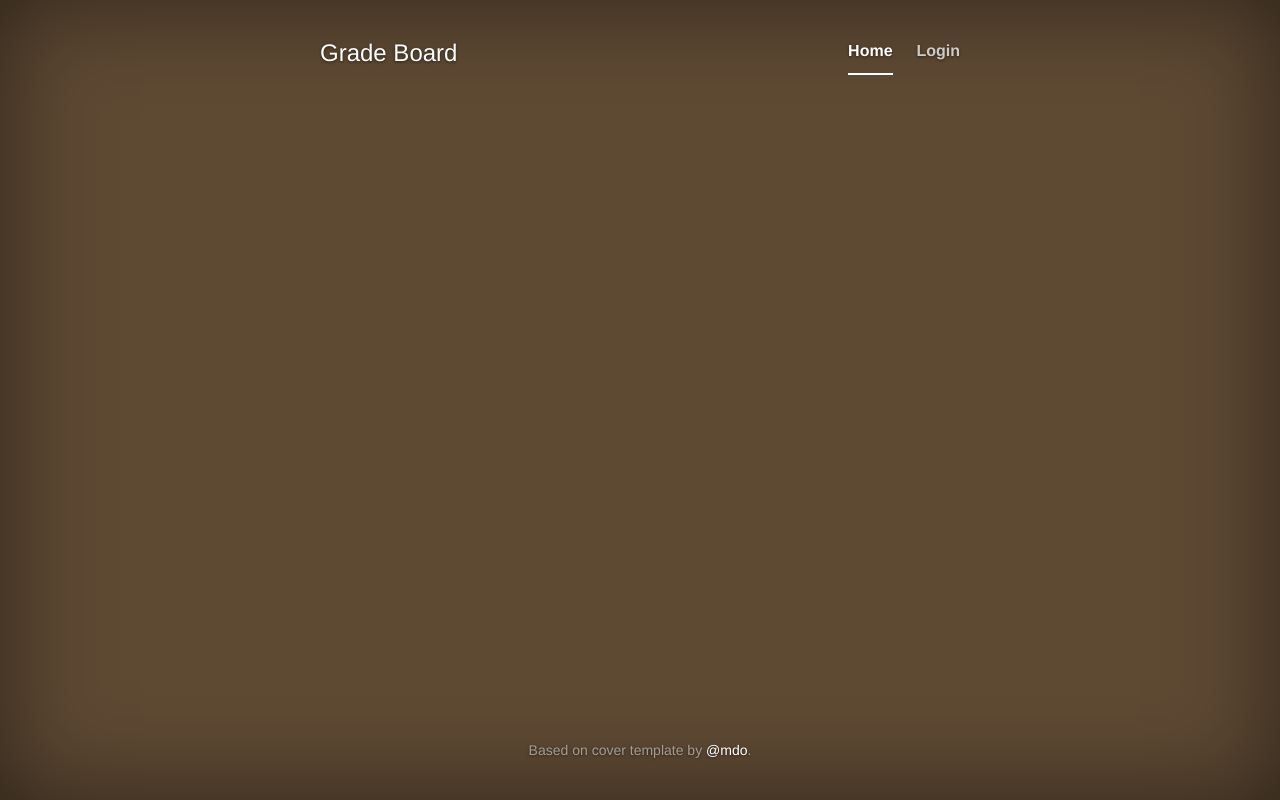
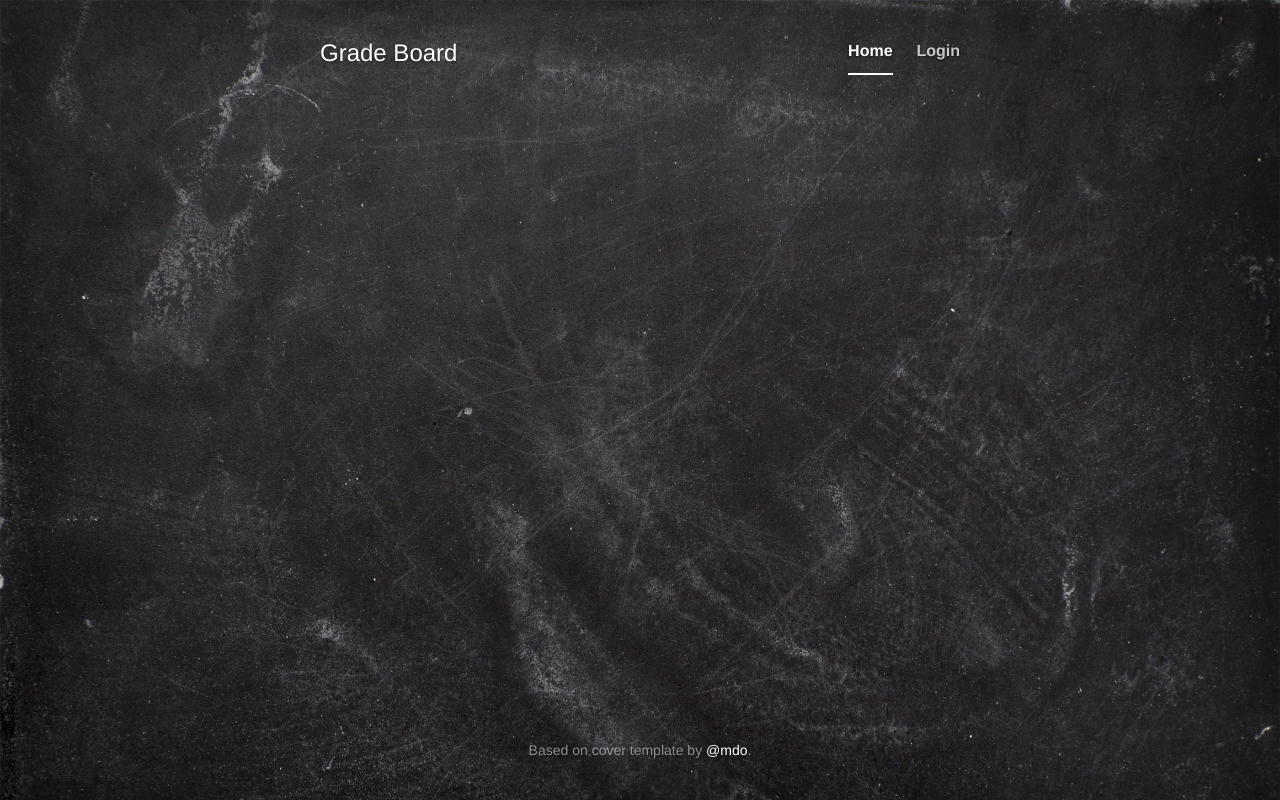
Before and after one commit to jhector/grading-board, a PHP site: template skeleton/base.twig in a window 1280 px wide. Run offline with PHP 8.4, Linux system fonts and the light colour scheme; the template is opened without the code that fills it, so the values that code supplies are empty; some libraries are stand-ins or nearby versions.

Commit message:
Add chalkboard background

```diff
--- a/css/cover.css
+++ b/css/cover.css
@@ -27,7 +27,6 @@ a:hover {
 html,
 body {
   height: 100%;
-  background-color: #5E4933;
 }
 body {
   color: #fff;
@@ -37,6 +36,9 @@ body {
 
 /* Extra markup and styles for table-esque vertical and horizontal centering */
 .site-wrapper {
+  background: url("../img/chalkboard.jpg");
+  background-size: 100% 100%;
+  background-repeat: no-repeat;
   display: table;
   width: 100%;
   height: 100%; /* For at least Firefox */
```
Also changed, not shown: img/chalkboard.jpg (added).
